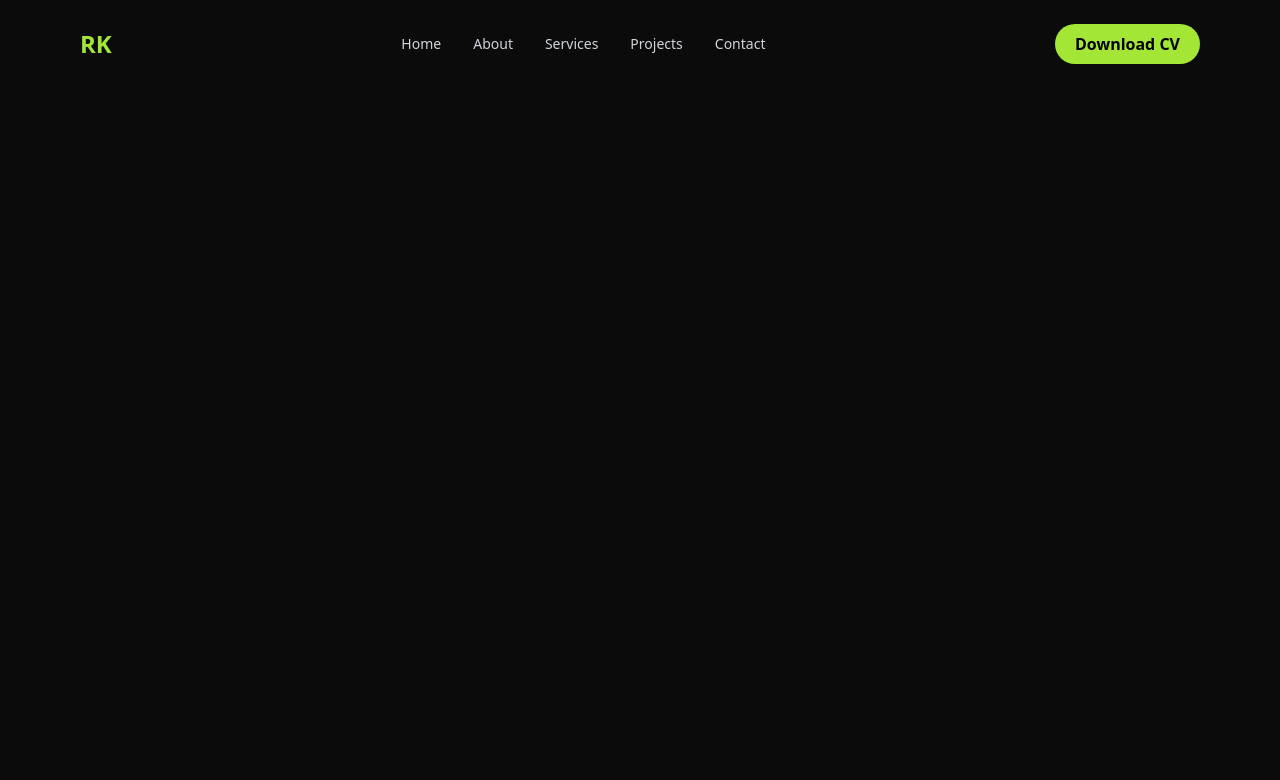
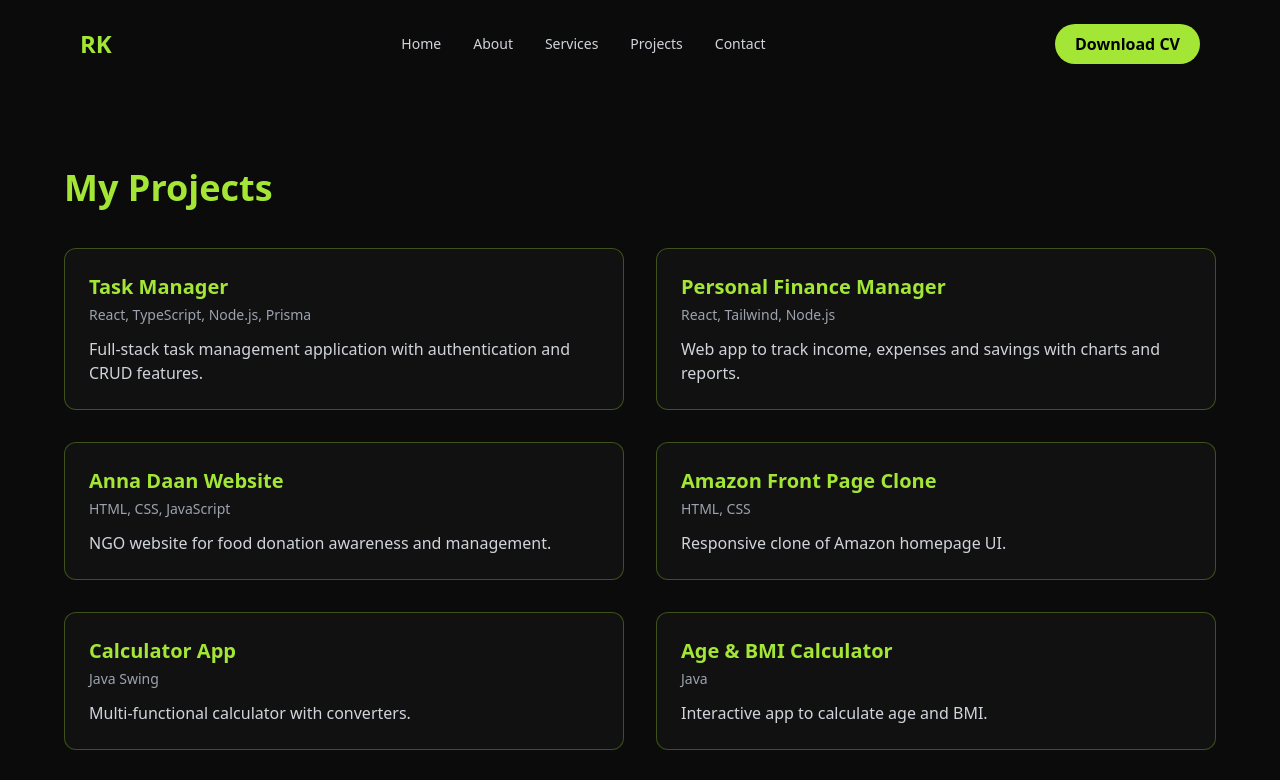
Before and after one commit to rajkaleO7/raj-kale-portfolio, a React (Vite) app: page /projects in a window 1280 px wide. Shown: the top 780 px of the page. Built offline with nearby package versions, Linux system fonts and the light colour scheme.

Commit message:
Implement Projects tab

```diff
--- a/src/App.tsx
+++ b/src/App.tsx
@@ -3,6 +3,7 @@ import About from './components/About';
 import Contact from './components/Contact';
 import Hero from './components/Hero';
 import Navbar from './components/Navbar';
+import Projects from './components/Projects';
 import Stats from './components/stats';
 import Timeline from './components/TimeLine';
 
@@ -23,6 +24,7 @@ export default function App() {
           }
         />
         <Route path="/about" element={<About />} />
+        <Route path="/projects" element={<Projects />} />;
         <Route path="/contact" element={<Contact />} />
       </Routes>
     </div>
--- /dev/null
+++ b/src/components/Projects.tsx
@@ -0,0 +1,73 @@
+export default function Projects() {
+  const projects = [
+    {
+      title: 'Task Manager',
+      repo: 'rajkale07/TaskManager',
+      desc: 'Full-stack task management application with authentication and CRUD features.',
+      tech: 'React, TypeScript, Node.js, Prisma',
+      link: 'https://github.com/rajkale07/TaskManager',
+    },
+    {
+      title: 'Personal Finance Manager',
+      repo: 'rajkale07/Personal-Finance-Manager',
+      desc: 'Web app to track income, expenses and savings with charts and reports.',
+      tech: 'React, Tailwind, Node.js',
+      link: 'https://github.com/rajkale07/Personal-Finance-Manager',
+    },
+    // {
+    //   title: 'Final Year Project',
+    //   repo: 'ghugekrushna21/Final-Year-Project',
+    //   desc: 'Academic final year project demonstrating full-stack development and problem solving.',
+    //   tech: 'Java / Web Tech',
+    //   link: 'https://github.com/ghugekrushna21/Final-Year-Project',
+    // },
+    {
+      title: 'Anna Daan Website',
+      repo: 'rajkale07/Anna_daan',
+      desc: 'NGO website for food donation awareness and management.',
+      tech: 'HTML, CSS, JavaScript',
+      link: 'https://github.com/rajkale07/Anna_daan',
+    },
+    {
+      title: 'Amazon Front Page Clone',
+      tech: 'HTML, CSS',
+      desc: 'Responsive clone of Amazon homepage UI.',
+    },
+    {
+      title: 'Calculator App',
+      tech: 'Java Swing',
+      desc: 'Multi-functional calculator with converters.',
+    },
+    {
+      title: 'Age & BMI Calculator',
+      tech: 'Java',
+      desc: 'Interactive app to calculate age and BMI.',
+    },
+    {
+      title: 'Tic Tac Toe Game',
+      tech: 'Java',
+      desc: 'User vs User and User vs Computer modes.',
+    },
+  ];
+
+  return (
+    <section className="px-16 py-20">
+      <h2 className="text-4xl font-bold text-lime-400 mb-10">My Projects</h2>
+
+      <div className="grid grid-cols-2 gap-8">
+        {projects.map((project, index) => (
+          <div
+            key={index}
+            className="bg-[#111] border border-lime-400/30 rounded-xl p-6 hover:border-lime-400 transition"
+          >
+            <h3 className="text-xl font-semibold text-lime-400">
+              {project.title}
+            </h3>
+            <p className="text-sm text-gray-400 mt-1">{project.tech}</p>
+            <p className="text-gray-300 mt-3">{project.desc}</p>
+          </div>
+        ))}
+      </div>
+    </section>
+  );
+}
--- a/src/components/TimeLine.tsx
+++ b/src/components/TimeLine.tsx
@@ -7,7 +7,7 @@ export default function Timeline() {
 
       <div className="border-l-2 border-lime-400 pl-6 space-y-6">
         <div>
-          <h3 className="text-lime-400 font-semibold">2024 - Present</h3>
+          <h3 className="text-lime-400 font-semibold">2025-26 - Present</h3>
           <p className="text-gray-300">Full Stack Developer Training</p>
         </div>
       </div>
--- a/src/components/stats.tsx
+++ b/src/components/stats.tsx
@@ -2,7 +2,7 @@ export default function Stats() {
   return (
     <section className="grid grid-cols-4 gap-10 px-16 py-10 text-center">
       {[
-        { num: '10+', label: 'Projects' },
+        { num: '3+', label: 'Projects' },
         { num: '2+', label: 'Years Learning' },
         { num: '5+', label: 'Technologies' },
         { num: '100%', label: 'Dedication' },
```
